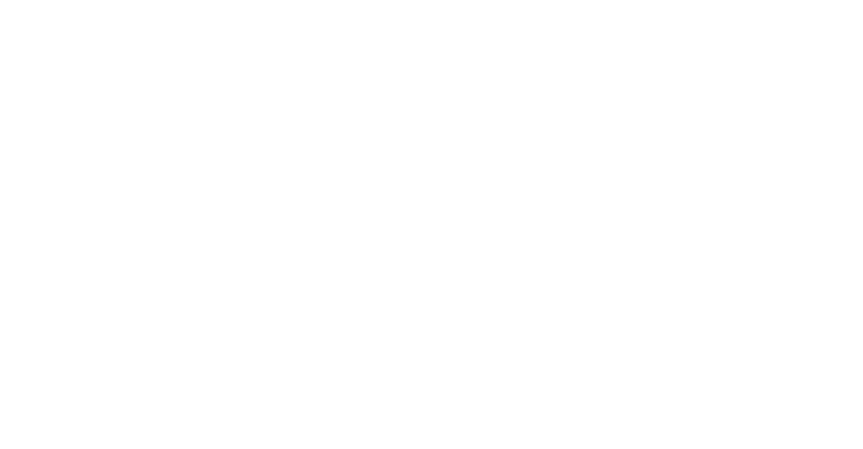
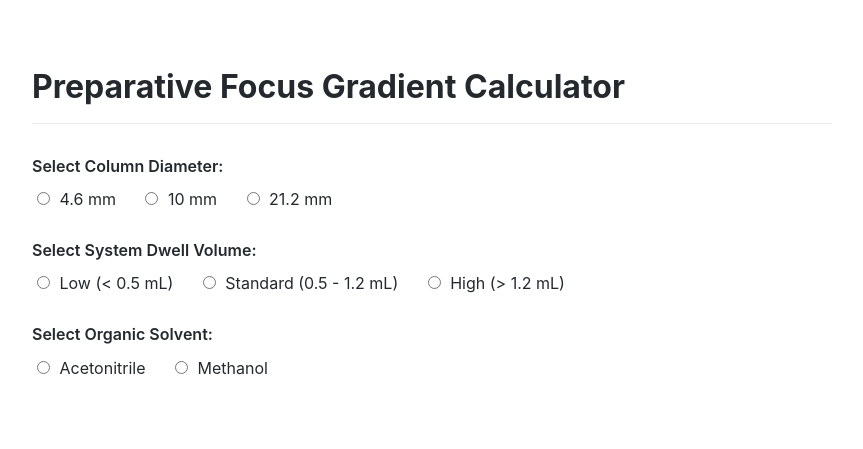
Before and after one commit to zackaroo20/Preparitve_focus_gradient_calculator, a plain HTML site: page Preparitve_focus_gradient_calculator/index.html in a window 1280 px wide. Shown: the whole page, without its empty margins (208-1071 px from the left). Drawn offline with Linux system fonts and the light colour scheme.

Commit message:
radio buttons v2

```diff
--- a/Preparitve_focus_gradient_calculator/index.html
+++ b/Preparitve_focus_gradient_calculator/index.html
@@ -1,11 +1,69 @@
 <!DOCTYPE html>
+<html lang="en">
+<head>
+    <meta charset="UTF-8">
+    <meta name="viewport" content="width=device-width, initial-scale=1.0">
+    <title>Gradient Calculator</title>
+    <style>
+        body {
+            font-family: -apple-system, BlinkMacSystemFont, "Segoe UI", Helvetica, Arial, sans-serif;
+            padding: 40px;
+            line-height: 1.6;
+            max-width: 800px;
+            margin: auto;
+            color: #24292e;
+        }
 
-<html lang="en" xmlns="http://www.w3.org/1999/xhtml">
-<head>
-    <meta charset="utf-8" />
-    <title>"Preparative Focus Gradient Calculator"</title>
+        h1 {
+            border-bottom: 1px solid #eaecef;
+            padding-bottom: 10px;
+            margin-bottom: 30px;
+        }
+
+        .prompt-section {
+            margin-bottom: 25px;
+        }
+
+        .prompt-label {
+            font-weight: 600;
+            display: block;
+            margin-bottom: 8px;
+        }
+
+        label {
+            margin-right: 20px;
+            cursor: pointer;
+            display: inline-block;
+        }
+
+        input[type="radio"] {
+            margin-right: 5px;
+        }
+    </style>
 </head>
 <body>
 
+    <h1>Preparative Focus Gradient Calculator</h1>
+
+    <div class="prompt-section">
+        <span class="prompt-label">Select Column Diameter:</span>
+        <label><input type="radio" name="diameter" value="4.6"> 4.6 mm</label>
+        <label><input type="radio" name="diameter" value="10"> 10 mm</label>
+        <label><input type="radio" name="diameter" value="21.2"> 21.2 mm</label>
+    </div>
+
+    <div class="prompt-section">
+        <span class="prompt-label">Select System Dwell Volume:</span>
+        <label><input type="radio" name="dwell" value="low"> Low (< 0.5 mL)</label>
+        <label><input type="radio" name="dwell" value="standard"> Standard (0.5 - 1.2 mL)</label>
+        <label><input type="radio" name="dwell" value="high"> High (> 1.2 mL)</label>
+    </div>
+
+    <div class="prompt-section">
+        <span class="prompt-label">Select Organic Solvent:</span>
+        <label><input type="radio" name="solvent" value="ACN"> Acetonitrile</label>
+        <label><input type="radio" name="solvent" value="MeOH"> Methanol</label>
+    </div>
+
 </body>
 </html>
```
Also changed, not shown: 1 other file.
